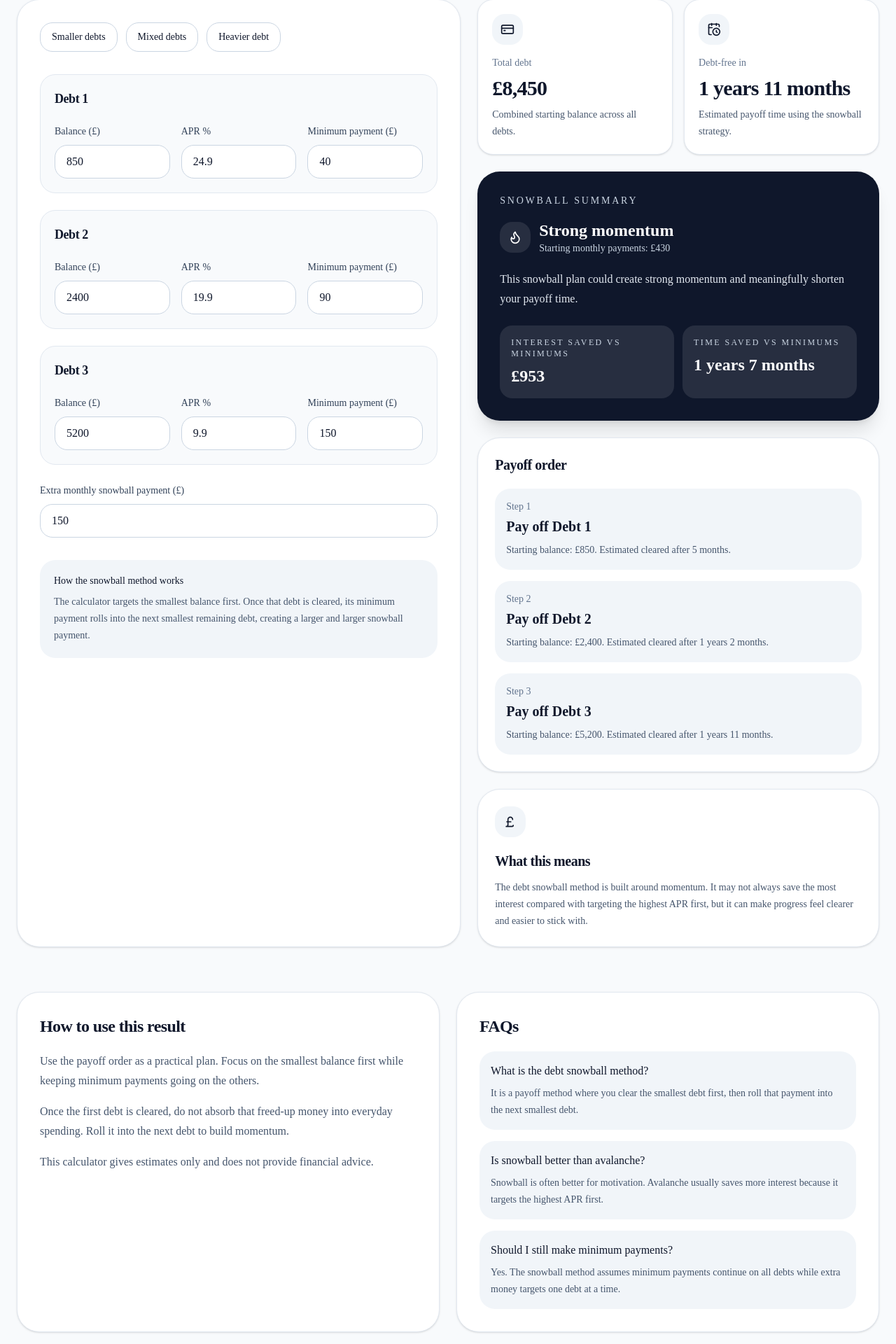
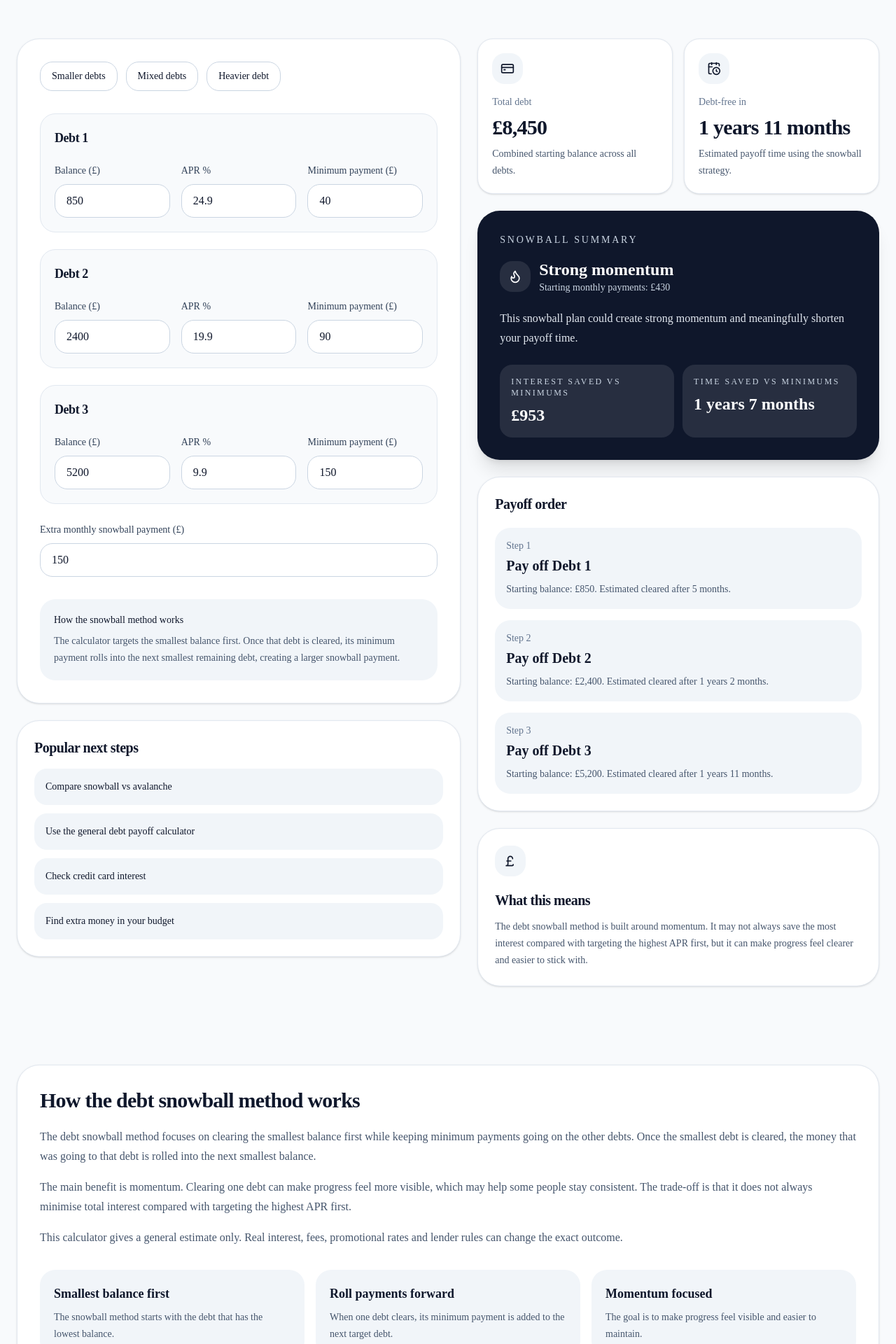
Before and after one commit to AlexMcD89/budgetbeacon89, a Next.js app: page /tools/debt-snowball-calculator in a window 1280 px wide. Shown: the part 383-2303 px from the top of the page at 70% size. Built offline with nearby package versions, Linux system fonts and the light colour scheme.

Commit message:
Improve debt snowball calculator SEO and ads

```diff
--- /dev/null
+++ b/app/tools/debt-snowball-calculator/layout.tsx
@@ -0,0 +1,26 @@
+import type { Metadata } from "next";
+
+export const metadata: Metadata = {
+  title: "Debt Snowball Calculator UK | Payoff Order Calculator",
+  description:
+    "Use our free debt snowball calculator to estimate your payoff order, debt-free date, interest saved and how extra payments could speed up repayment.",
+  alternates: {
+    canonical: "https://www.budgetbeacon.co.uk/tools/debt-snowball-calculator",
+  },
+  openGraph: {
+    title: "Debt Snowball Calculator UK",
+    description:
+      "Plan a debt snowball payoff order and estimate when each debt could be cleared.",
+    url: "https://www.budgetbeacon.co.uk/tools/debt-snowball-calculator",
+    siteName: "BudgetBeacon",
+    type: "website",
+  },
+};
+
+export default function DebtSnowballLayout({
+  children,
+}: {
+  children: React.ReactNode;
+}) {
+  return children;
+}
--- a/app/tools/debt-snowball-calculator/page.tsx
+++ b/app/tools/debt-snowball-calculator/page.tsx
@@ -5,11 +5,15 @@ import Link from "next/link";
 import {
   ArrowRight,
   CalendarClock,
+  CircleHelp,
   CreditCard,
   Flame,
   PoundSterling,
   ShieldCheck,
 } from "lucide-react";
+import RelatedLinks from "@/components/related-links";
+import ToolDisclaimer from "@/components/tool-disclaimer";
+import AdsenseAd from "@/components/adsense-ad";
 
 function formatGBP(value: number) {
   return new Intl.NumberFormat("en-GB", {
@@ -20,6 +24,8 @@ function formatGBP(value: number) {
 }
 
 function formatMonths(months: number) {
+  if (!Number.isFinite(months)) return "Not clearing";
+
   const years = Math.floor(months / 12);
   const remainingMonths = months % 12;
 
@@ -44,6 +50,7 @@ function snowballPayoff(debts: Debt[], extraPayment: number) {
   let months = 0;
   let totalInterest = 0;
   let availableExtra = extraPayment;
+
   const payoffOrder: {
     name: string;
     month: number;
@@ -61,7 +68,9 @@ function snowballPayoff(debts: Debt[], extraPayment: number) {
       totalInterest += interest;
     }
 
-    const targetDebt = activeDebts.sort((a, b) => a.remaining - b.remaining)[0];
+    const targetDebt = [...activeDebts].sort(
+      (a, b) => a.remaining - b.remaining,
+    )[0];
 
     for (const debt of activeDebts) {
       let payment = debt.minimumPayment;
@@ -209,7 +218,7 @@ export default function DebtSnowballCalculatorPage() {
     }
 
     if (snowballPlan.months > 60) {
-      status = "Long journey";
+      status = "Longer payoff journey";
       summary =
         "This plan works, but the payoff journey may still be long. Increasing the extra payment could make a noticeable difference.";
     }
@@ -276,18 +285,28 @@ export default function DebtSnowballCalculatorPage() {
               Debt tool
             </p>
             <h1 className="mt-4 text-4xl font-semibold tracking-tight md:text-5xl">
-              Debt Snowball Calculator
+              Debt Snowball Calculator UK
             </h1>
             <p className="mt-5 text-lg leading-8 text-slate-600">
               Plan a debt snowball strategy by paying off the smallest balance
-              first, then rolling each cleared payment into the next debt.
+              first, then rolling each cleared payment into the next debt. This
+              calculator estimates payoff order, debt-free date, interest saved
+              and time saved.
             </p>
           </div>
         </div>
       </section>
 
+      <section className="mx-auto max-w-7xl px-4 pt-6 md:px-6">
+        <AdsenseAd
+          slot="1045116839"
+          className="overflow-hidden rounded-3xl bg-white"
+        />
+      </section>
+
       <section className="mx-auto max-w-7xl px-4 py-10 md:px-6">
         <div className="grid gap-6 xl:grid-cols-[1.05fr_0.95fr]">
+          <div>
             <div className="rounded-[2rem] border border-slate-200 bg-white p-6 shadow-sm md:p-8">
               <div className="flex flex-wrap gap-3">
                 <button
@@ -296,12 +315,14 @@ export default function DebtSnowballCalculatorPage() {
                 >
                   Smaller debts
                 </button>
+
                 <button
                   onClick={() => applyScenario("mixed")}
                   className="rounded-2xl border border-slate-300 bg-white px-4 py-2.5 text-sm font-medium text-slate-900 transition hover:bg-slate-100"
                 >
                   Mixed debts
                 </button>
+
                 <button
                   onClick={() => applyScenario("heavy")}
                   className="rounded-2xl border border-slate-300 bg-white px-4 py-2.5 text-sm font-medium text-slate-900 transition hover:bg-slate-100"
@@ -361,45 +382,70 @@ export default function DebtSnowballCalculatorPage() {
                 <p className="mt-2 text-sm leading-6 text-slate-600">
                   The calculator targets the smallest balance first. Once that
                   debt is cleared, its minimum payment rolls into the next
-                smallest remaining debt, creating a larger and larger snowball
-                payment.
+                  smallest remaining debt, creating a larger snowball payment.
                 </p>
+              </div>
+            </div>
+
+            <div className="mt-6 rounded-[2rem] border border-slate-200 bg-white p-6 shadow-sm">
+              <h2 className="text-xl font-semibold tracking-tight">
+                Popular next steps
+              </h2>
+
+              <div className="mt-4 space-y-3">
+                <Link
+                  href="/guides/debt-snowball-vs-avalanche-uk"
+                  className="block rounded-2xl bg-slate-100 p-4 text-sm font-medium text-slate-900 transition hover:bg-slate-200"
+                >
+                  Compare snowball vs avalanche
+                </Link>
+
+                <Link
+                  href="/tools/debt-payoff-calculator"
+                  className="block rounded-2xl bg-slate-100 p-4 text-sm font-medium text-slate-900 transition hover:bg-slate-200"
+                >
+                  Use the general debt payoff calculator
+                </Link>
+
+                <Link
+                  href="/tools/credit-card-interest-calculator"
+                  className="block rounded-2xl bg-slate-100 p-4 text-sm font-medium text-slate-900 transition hover:bg-slate-200"
+                >
+                  Check credit card interest
+                </Link>
+
+                <Link
+                  href="/tools/monthly-budget-planner"
+                  className="block rounded-2xl bg-slate-100 p-4 text-sm font-medium text-slate-900 transition hover:bg-slate-200"
+                >
+                  Find extra money in your budget
+                </Link>
+              </div>
             </div>
           </div>
 
           <div className="space-y-6">
             <div className="grid gap-4 sm:grid-cols-2">
-              <div className="rounded-3xl border border-slate-200 bg-white p-5 shadow-sm">
-                <div className="flex h-11 w-11 items-center justify-center rounded-2xl bg-slate-100">
-                  <CreditCard className="h-5 w-5" />
-                </div>
-                <p className="mt-4 text-sm text-slate-500">Total debt</p>
-                <p className="mt-2 text-3xl font-semibold tracking-tight">
-                  {formatGBP(result.totalDebt)}
-                </p>
-                <p className="mt-2 text-sm leading-6 text-slate-600">
-                  Combined starting balance across all debts.
-                </p>
-              </div>
+              <ResultCard
+                icon={<CreditCard className="h-5 w-5" />}
+                label="Total debt"
+                value={formatGBP(result.totalDebt)}
+                description="Combined starting balance across all debts."
+              />
 
-              <div className="rounded-3xl border border-slate-200 bg-white p-5 shadow-sm">
-                <div className="flex h-11 w-11 items-center justify-center rounded-2xl bg-slate-100">
-                  <CalendarClock className="h-5 w-5" />
-                </div>
-                <p className="mt-4 text-sm text-slate-500">Debt-free in</p>
-                <p className="mt-2 text-3xl font-semibold tracking-tight">
-                  {formatMonths(result.snowballPlan.months)}
-                </p>
-                <p className="mt-2 text-sm leading-6 text-slate-600">
-                  Estimated payoff time using the snowball strategy.
-                </p>
-              </div>
+              <ResultCard
+                icon={<CalendarClock className="h-5 w-5" />}
+                label="Debt-free in"
+                value={formatMonths(result.snowballPlan.months)}
+                description="Estimated payoff time using the snowball strategy."
+              />
             </div>
 
             <div className="rounded-[2rem] bg-slate-900 p-6 text-white shadow-xl md:p-8">
               <p className="text-sm uppercase tracking-[0.2em] text-slate-300">
                 Snowball summary
               </p>
+
               <div className="mt-4 flex items-center gap-3">
                 <div className="flex h-11 w-11 items-center justify-center rounded-2xl bg-white/10">
                   <Flame className="h-5 w-5" />
@@ -418,23 +464,15 @@ export default function DebtSnowballCalculatorPage() {
               </p>
 
               <div className="mt-6 grid gap-3 sm:grid-cols-2">
-                <div className="rounded-2xl bg-white/10 p-4">
-                  <p className="text-xs uppercase tracking-[0.2em] text-slate-300">
-                    Interest saved vs minimums
-                  </p>
-                  <p className="mt-2 text-2xl font-semibold">
-                    {formatGBP(result.interestSaved)}
-                  </p>
-                </div>
+                <SummaryBox
+                  label="Interest saved vs minimums"
+                  value={formatGBP(result.interestSaved)}
+                />
 
-                <div className="rounded-2xl bg-white/10 p-4">
-                  <p className="text-xs uppercase tracking-[0.2em] text-slate-300">
-                    Time saved vs minimums
-                  </p>
-                  <p className="mt-2 text-2xl font-semibold">
-                    {formatMonths(result.monthsSaved)}
-                  </p>
-                </div>
+                <SummaryBox
+                  label="Time saved vs minimums"
+                  value={formatMonths(result.monthsSaved)}
+                />
               </div>
             </div>
 
@@ -480,6 +518,58 @@ export default function DebtSnowballCalculatorPage() {
         </div>
       </section>
 
+      <section className="mx-auto max-w-7xl px-4 py-4 md:px-6">
+        <AdsenseAd
+          slot="1894419213"
+          className="overflow-hidden rounded-3xl bg-white"
+        />
+      </section>
+
+      <section className="mx-auto max-w-7xl px-4 py-10 md:px-6">
+        <div className="rounded-[2rem] border border-slate-200 bg-white p-6 shadow-sm md:p-8">
+          <h2 className="text-3xl font-semibold tracking-tight">
+            How the debt snowball method works
+          </h2>
+
+          <div className="mt-5 space-y-4 text-slate-600">
+            <p className="leading-7">
+              The debt snowball method focuses on clearing the smallest balance
+              first while keeping minimum payments going on the other debts.
+              Once the smallest debt is cleared, the money that was going to
+              that debt is rolled into the next smallest balance.
+            </p>
+
+            <p className="leading-7">
+              The main benefit is momentum. Clearing one debt can make progress
+              feel more visible, which may help some people stay consistent. The
+              trade-off is that it does not always minimise total interest
+              compared with targeting the highest APR first.
+            </p>
+
+            <p className="leading-7">
+              This calculator gives a general estimate only. Real interest,
+              fees, promotional rates and lender rules can change the exact
+              outcome.
+            </p>
+          </div>
+
+          <div className="mt-8 grid gap-4 md:grid-cols-3">
+            <InfoCard
+              title="Smallest balance first"
+              text="The snowball method starts with the debt that has the lowest balance."
+            />
+            <InfoCard
+              title="Roll payments forward"
+              text="When one debt clears, its minimum payment is added to the next target debt."
+            />
+            <InfoCard
+              title="Momentum focused"
+              text="The goal is to make progress feel visible and easier to maintain."
+            />
+          </div>
+        </div>
+      </section>
+
       <section className="mx-auto max-w-7xl px-4 py-6 md:px-6">
         <div className="grid gap-6 lg:grid-cols-2">
           <div className="rounded-[2rem] border border-slate-200 bg-white p-6 shadow-sm md:p-8">
@@ -488,54 +578,44 @@ export default function DebtSnowballCalculatorPage() {
             </h2>
             <div className="mt-5 space-y-4 text-slate-600">
               <p className="leading-7">
-                Use the payoff order as a practical plan. Focus on the smallest
-                balance first while keeping minimum payments going on the
-                others.
+                Use the payoff order as a practical estimate. Focus on the
+                smallest balance first while keeping minimum payments going on
+                the others.
               </p>
               <p className="leading-7">
-                Once the first debt is cleared, do not absorb that freed-up
-                money into everyday spending. Roll it into the next debt to
-                build momentum.
+                Once the first debt is cleared, avoid absorbing that freed-up
+                money into everyday spending. Rolling it into the next debt is
+                what creates the snowball effect.
               </p>
               <p className="leading-7">
                 This calculator gives estimates only and does not provide
-                financial advice.
+                personal financial advice.
               </p>
             </div>
           </div>
 
           <div className="rounded-[2rem] border border-slate-200 bg-white p-6 shadow-sm md:p-8">
-            <h2 className="text-2xl font-semibold tracking-tight">FAQs</h2>
+            <h2 className="text-2xl font-semibold tracking-tight">
+              Debt snowball calculator FAQs
+            </h2>
+
             <div className="mt-5 space-y-4">
-              <div className="rounded-3xl bg-slate-100 p-4">
-                <p className="font-medium text-slate-900">
-                  What is the debt snowball method?
-                </p>
-                <p className="mt-2 text-sm leading-6 text-slate-600">
-                  It is a payoff method where you clear the smallest debt first,
-                  then roll that payment into the next smallest debt.
-                </p>
-              </div>
-
-              <div className="rounded-3xl bg-slate-100 p-4">
-                <p className="font-medium text-slate-900">
-                  Is snowball better than avalanche?
-                </p>
-                <p className="mt-2 text-sm leading-6 text-slate-600">
-                  Snowball is often better for motivation. Avalanche usually
-                  saves more interest because it targets the highest APR first.
-                </p>
-              </div>
-
-              <div className="rounded-3xl bg-slate-100 p-4">
-                <p className="font-medium text-slate-900">
-                  Should I still make minimum payments?
-                </p>
-                <p className="mt-2 text-sm leading-6 text-slate-600">
-                  Yes. The snowball method assumes minimum payments continue on
-                  all debts while extra money targets one debt at a time.
-                </p>
-              </div>
+              <FAQ
+                question="What is the debt snowball method?"
+                answer="It is a payoff method where you clear the smallest debt first, then roll that payment into the next smallest debt."
+              />
+              <FAQ
+                question="Is snowball better than avalanche?"
+                answer="Snowball is often better for motivation. Avalanche usually saves more interest because it targets the highest APR first."
+              />
+              <FAQ
+                question="Should I still make minimum payments?"
+                answer="Yes. The snowball method assumes minimum payments continue on all debts while extra money targets one debt at a time."
+              />
+              <FAQ
+                question="Is this calculator financial advice?"
+                answer="No. This calculator gives a general estimate only and should not be treated as personal financial advice."
+              />
             </div>
           </div>
         </div>
@@ -568,6 +648,38 @@ export default function DebtSnowballCalculatorPage() {
           </div>
         </div>
       </section>
+
+      <RelatedLinks
+        heading="Related debt tools and guides"
+        links={[
+          {
+            title: "Debt Payoff Calculator",
+            description:
+              "Estimate payoff time, interest and the effect of extra payments.",
+            href: "/tools/debt-payoff-calculator",
+          },
+          {
+            title: "Credit Card Interest Calculator",
+            description:
+              "Estimate credit card interest based on balance, APR and payment.",
+            href: "/tools/credit-card-interest-calculator",
+          },
+          {
+            title: "Monthly Budget Planner",
+            description:
+              "Find out how much extra money could go towards debt each month.",
+            href: "/tools/monthly-budget-planner",
+          },
+          {
+            title: "Debt Snowball vs Avalanche UK",
+            description:
+              "Compare the two main debt payoff strategies in plain English.",
+            href: "/guides/debt-snowball-vs-avalanche-uk",
+          },
+        ]}
+      />
+
+      <ToolDisclaimer />
     </main>
   );
 }
@@ -594,41 +706,94 @@ function DebtInput({
       <h2 className="text-lg font-semibold tracking-tight">{title}</h2>
 
       <div className="mt-5 grid gap-4 sm:grid-cols-3">
-        <div>
-          <label className="text-sm font-medium text-slate-700">
-            Balance (£)
-          </label>
-          <input
-            type="number"
-            value={balance}
-            onChange={(e) => setBalance(Number(e.target.value))}
-            className="mt-2 h-12 w-full rounded-2xl border border-slate-300 bg-white px-4 outline-none transition focus:border-slate-900"
+        <InputField label="Balance (£)" value={balance} onChange={setBalance} />
+        <InputField label="APR %" value={apr} onChange={setApr} step="0.1" />
+        <InputField
+          label="Minimum payment (£)"
+          value={payment}
+          onChange={setPayment}
         />
-        </div>
-
-        <div>
-          <label className="text-sm font-medium text-slate-700">APR %</label>
-          <input
-            type="number"
-            step="0.1"
-            value={apr}
-            onChange={(e) => setApr(Number(e.target.value))}
-            className="mt-2 h-12 w-full rounded-2xl border border-slate-300 bg-white px-4 outline-none transition focus:border-slate-900"
-          />
-        </div>
-
-        <div>
-          <label className="text-sm font-medium text-slate-700">
-            Minimum payment (£)
-          </label>
-          <input
-            type="number"
-            value={payment}
-            onChange={(e) => setPayment(Number(e.target.value))}
-            className="mt-2 h-12 w-full rounded-2xl border border-slate-300 bg-white px-4 outline-none transition focus:border-slate-900"
-          />
-        </div>
       </div>
     </div>
   );
 }
+
+function InputField({
+  label,
+  value,
+  onChange,
+  step,
+}: {
+  label: string;
+  value: number;
+  onChange: (value: number) => void;
+  step?: string;
+}) {
+  return (
+    <div>
+      <label className="text-sm font-medium text-slate-700">{label}</label>
+      <input
+        type="number"
+        step={step}
+        value={value}
+        onChange={(e) => onChange(Number(e.target.value))}
+        className="mt-2 h-12 w-full rounded-2xl border border-slate-300 bg-white px-4 outline-none transition focus:border-slate-900"
+      />
+    </div>
+  );
+}
+
+function ResultCard({
+  icon,
+  label,
+  value,
+  description,
+}: {
+  icon: React.ReactNode;
+  label: string;
+  value: string;
+  description: string;
+}) {
+  return (
+    <div className="rounded-3xl border border-slate-200 bg-white p-5 shadow-sm">
+      <div className="flex h-11 w-11 items-center justify-center rounded-2xl bg-slate-100">
+        {icon}
+      </div>
+      <p className="mt-4 text-sm text-slate-500">{label}</p>
+      <p className="mt-2 text-3xl font-semibold tracking-tight">{value}</p>
+      <p className="mt-2 text-sm leading-6 text-slate-600">{description}</p>
+    </div>
+  );
+}
+
+function SummaryBox({ label, value }: { label: string; value: string }) {
+  return (
+    <div className="rounded-2xl bg-white/10 p-4">
+      <p className="text-xs uppercase tracking-[0.2em] text-slate-300">
+        {label}
+      </p>
+      <p className="mt-2 text-2xl font-semibold">{value}</p>
+    </div>
+  );
+}
+
+function InfoCard({ title, text }: { title: string; text: string }) {
+  return (
+    <div className="rounded-3xl bg-slate-100 p-5">
+      <p className="text-lg font-semibold text-slate-900">{title}</p>
+      <p className="mt-2 text-sm leading-6 text-slate-600">{text}</p>
+    </div>
+  );
+}
+
+function FAQ({ question, answer }: { question: string; answer: string }) {
+  return (
+    <div className="rounded-3xl bg-slate-100 p-4">
+      <div className="flex items-center gap-2">
+        <CircleHelp className="h-4 w-4 text-slate-700" />
+        <p className="font-medium text-slate-900">{question}</p>
+      </div>
+      <p className="mt-2 text-sm leading-6 text-slate-600">{answer}</p>
+    </div>
+  );
+}
```
Lines whose indentation alone changed are shown as unchanged.
